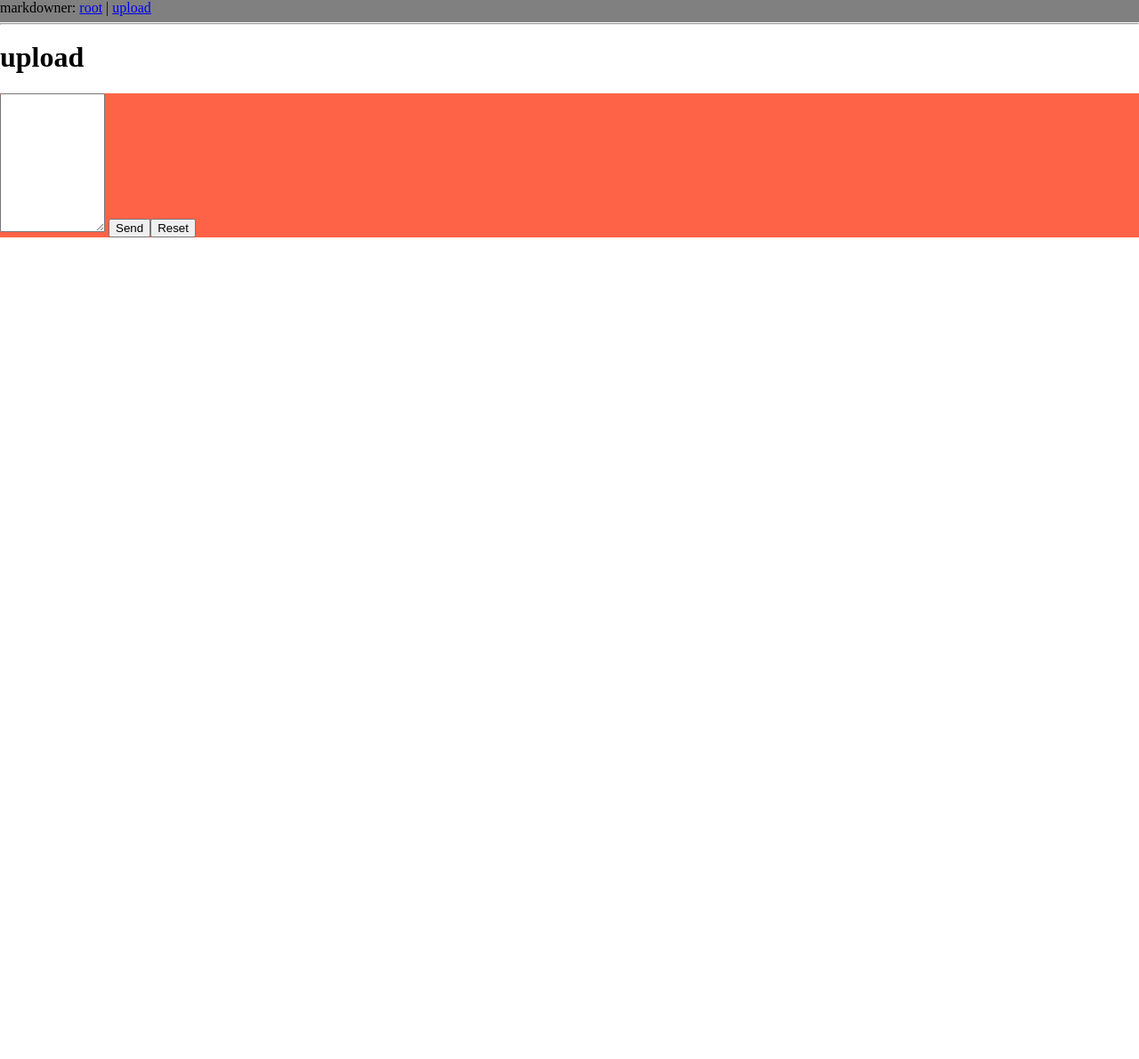
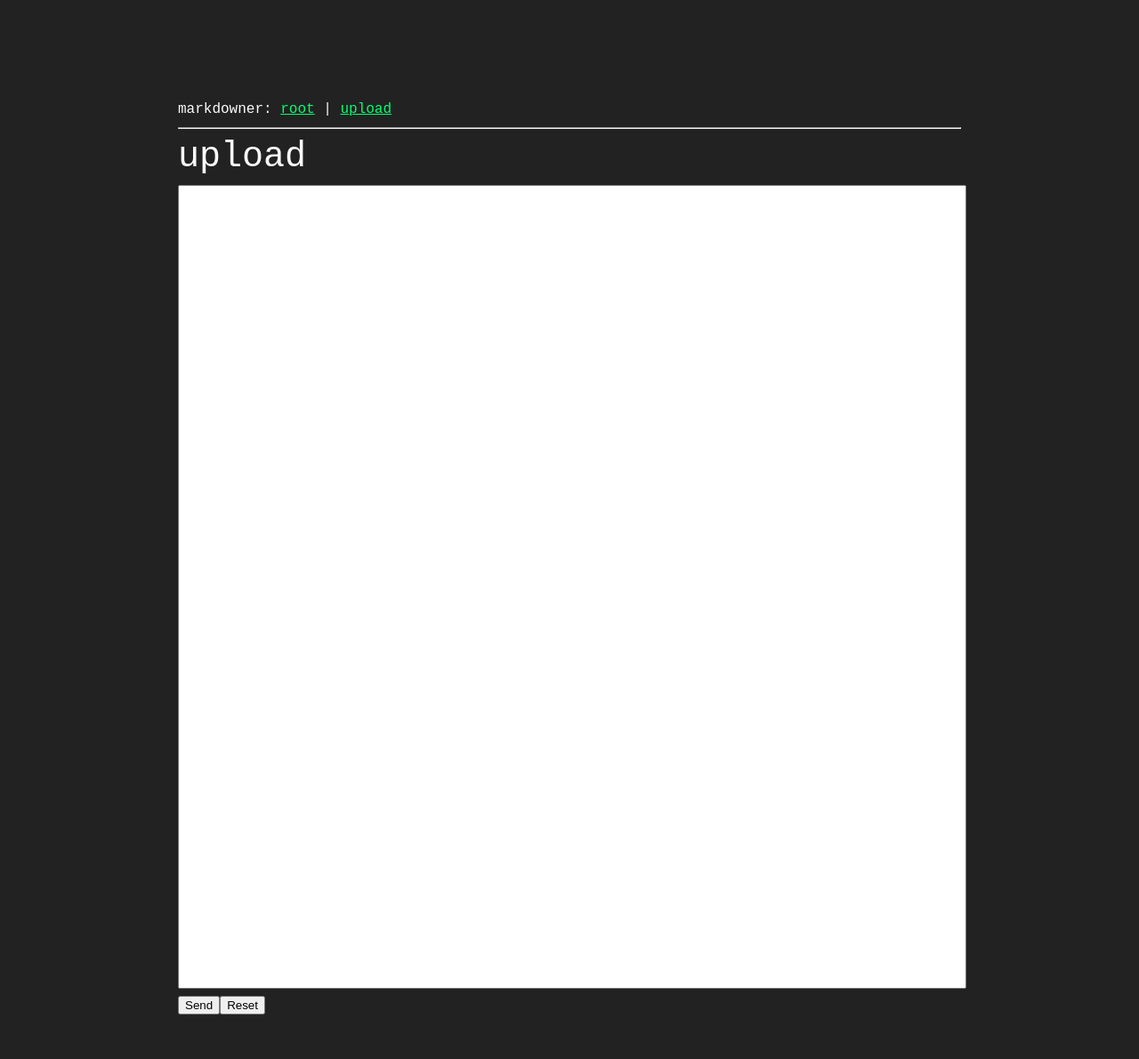
Before and after one commit to GeorgeHoneywood/markdowner, a Flask app: page /upload in a window 1280 px wide. Shown: the whole page at 89% size. Before the commit the page ends 267 px from the top, so only its background shows below. Run offline with Flask 2, Linux system fonts and the light colour scheme.

Commit message:
stole some css and now it looks prettier

```diff
--- a/server/app.py
+++ b/server/app.py
@@ -88,4 +88,4 @@ def retrieve(id):
         abort(404)
 
 if __name__ == "__main__":
-    app.run(debug=True)
+    app.run(debug=True, host = "0.0.0.0")
--- a/server/static/style.css
+++ b/server/static/style.css
@@ -1,4 +1,4 @@
-html,
+/*html,
 body {
   height: 100%;
   margin: 0;
@@ -12,10 +12,11 @@ body {
 .content .row.data {
     height: calc(20% - (25px));
     min-height: calc(20% - (25px));
-    /* Adding 100px of header and 150px of footer */
+    /* Adding 100px of header and 150px of footer *//*
 
     background: tomato;
 }
+*/
 
 /* .content { flexboxes are hot trash
   display: flex;
@@ -42,3 +43,204 @@ body {
 .box .row.footer {
     flex: 0 1 40px;
 } */
+
+pre,
+code {
+  font-family: Menlo, Monaco, "Courier New", monospace;
+}
+
+pre {
+  padding: .5rem;
+  line-height: 1.25;
+  overflow-x: scroll;
+}
+
+@media print {
+  *,
+  *:before,
+  *:after {
+    background: transparent !important;
+    color: #000 !important;
+    box-shadow: none !important;
+    text-shadow: none !important;
+  }
+
+  a,
+  a:visited {
+    text-decoration: underline;
+  }
+
+  a[href]:after {
+    content: " (" attr(href) ")";
+  }
+
+  abbr[title]:after {
+    content: " (" attr(title) ")";
+  }
+
+  a[href^="#"]:after,
+  a[href^="javascript:"]:after {
+    content: "";
+  }
+
+  pre,
+  blockquote {
+    border: 1px solid #999;
+    page-break-inside: avoid;
+  }
+
+  thead {
+    display: table-header-group;
+  }
+
+  tr,
+  img {
+    page-break-inside: avoid;
+  }
+
+  img {
+    max-width: 100% !important;
+  }
+
+  p,
+  h2,
+  h3 {
+    orphans: 3;
+    widows: 3;
+  }
+
+  h2,
+  h3 {
+    page-break-after: avoid;
+  }
+}
+
+a,
+a:visited {
+  color: #01ff70;
+}
+
+a:hover,
+a:focus,
+a:active {
+  color: #2ecc40;
+}
+
+.retro-no-decoration {
+  text-decoration: none;
+}
+
+html {
+  font-size: 12px;
+}
+
+@media screen and (min-width: 32rem) and (max-width: 48rem) {
+  html {
+    font-size: 15px;
+  }
+}
+
+@media screen and (min-width: 48rem) {
+  html {
+    font-size: 16px;
+  }
+}
+
+body {
+  line-height: 1.85;
+}
+
+p,
+.retro-p {
+  font-size: 1rem;
+  margin-bottom: 1.3rem;
+}
+
+h1,
+.retro-h1,
+h2,
+.retro-h2,
+h3,
+.retro-h3,
+h4,
+.retro-h4 {
+  margin: 1.15rem 0 .4rem;
+  font-weight: inherit;
+  line-height: 1.2;
+}
+
+h1,
+.retro-h1 {
+  margin-top: 0;
+  font-size: 2.5rem;
+}
+
+h2,
+.retro-h2 {
+  font-size: 2rem;
+}
+
+h3,
+.retro-h3 {
+  font-size: 1.5rem;
+}
+
+h4,
+.retro-h4 {
+  font-size: 1.25rem;
+}
+
+h5,
+.retro-h5 {
+  font-size: 1.1rem;
+}
+
+h6,
+.retro-h6 {
+  font-size: .88rem;
+}
+
+small,
+.retro-small {
+  font-size: .707em;
+}
+
+/* https://github.com/mrmrs/fluidity */
+
+img,
+canvas,
+iframe,
+video,
+svg,
+select,
+textarea {
+  max-width: 100%;
+}
+
+html,
+body {
+  background-color: #222;
+  min-height: 100%;
+}
+
+html {
+  font-size: 16px;
+}
+
+body {
+  color: #fafafa;
+  font-family: "Courier New";
+  line-height: 1.45;
+  margin: 6rem auto 2rem;
+  max-width: 55rem;
+  padding: 1rem;
+}
+
+pre {
+  background-color: #333;
+}
+
+blockquote {
+  border-left: 3px solid #01ff70;
+  padding-left: 1rem;
+}
--- a/server/templates/upload.html
+++ b/server/templates/upload.html
@@ -4,7 +4,7 @@
     <div class="row title"><h1>upload</h1></div>
     <div class="row data">
         <form action = "{{ url }}" method = "POST">
-            <textarea name="data" rows="10" cols="12"></textarea>
+            <textarea name="data" rows="60" cols="150" style="width: 1125px; height: 898px; resize: none;"></textarea>
             <input type="submit" value="Send"><input type="reset">
         </form>
     </div>
```
